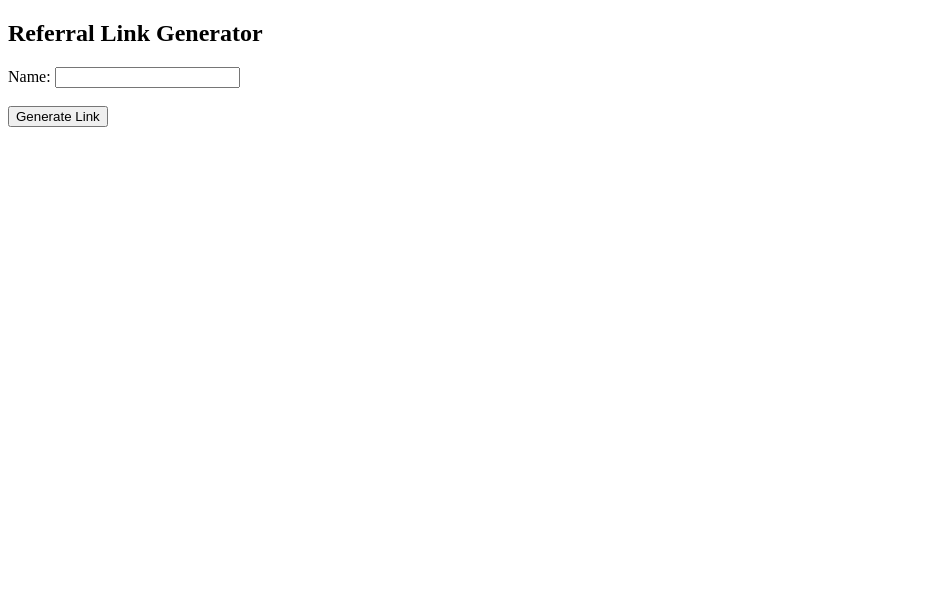
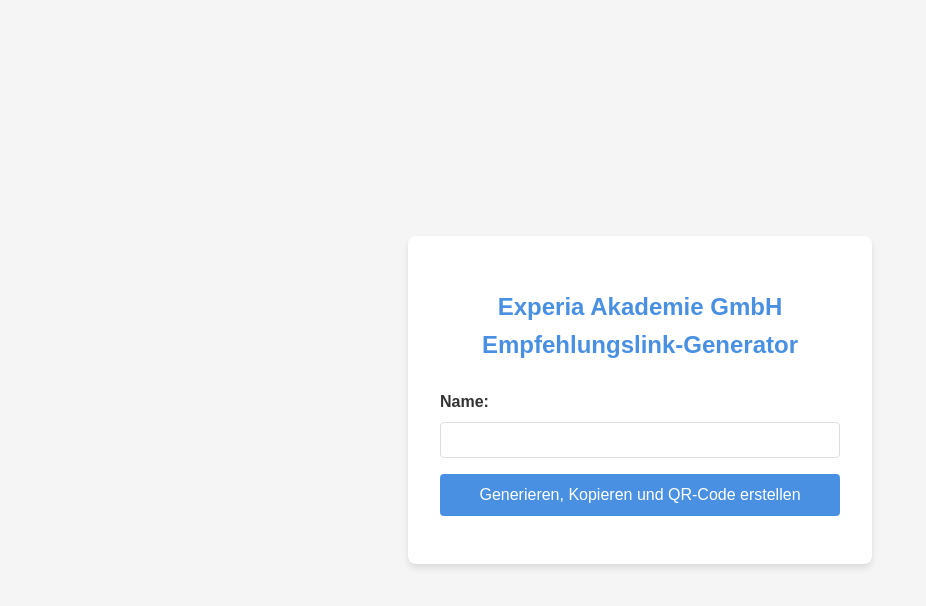
Before and after one commit to vauzher/vauzher.github.io, a plain HTML site: page index.html in a window 1280 px wide. Shown: the whole page, without its empty margins (0-926 px from the left). Drawn offline with Linux system fonts and the light colour scheme.

Commit message:
Final New Design

```diff
--- a/index.html
+++ b/index.html
@@ -1,24 +1,146 @@
 <!DOCTYPE html>
-<html>
+<html lang="de">
+<head>
+    <meta charset="UTF-8">
+    <meta name="viewport" content="width=device-width, initial-scale=1.0">
+    <title>Experia Akademie GmbH</title>
+    <script src="https://cdnjs.cloudflare.com/ajax/libs/qrcodejs/1.0.0/qrcode.min.js"></script>
+    <style>
+        :root {
+            --primary-color: #4a90e2;
+            --secondary-color: #f5f5f5;
+            --text-color: #333;
+            --shadow-color: rgba(0, 0, 0, 0.1);
+            --success-color: #28a745;
+        }
+
+        body {
+            font-family: 'Arial', sans-serif;
+            line-height: 1.6;
+            color: var(--text-color);
+            background-color: var(--secondary-color);
+            margin: 0;
+            padding: 0;
+            display: flex;
+            justify-content: center;
+            align-items: center;
+            min-height: 100vh;
+        }
+
+        .container {
+            background-color: #ffffff;
+            padding: 2rem;
+            border-radius: 8px;
+            box-shadow: 0 4px 6px var(--shadow-color);
+            max-width: 400px;
+            width: 100%;
+        }
+
+        h2 {
+            color: var(--primary-color);
+            margin-bottom: 1.5rem;
+            text-align: center;
+        }
+
+        form {
+            display: flex;
+            flex-direction: column;
+        }
+
+        label {
+            margin-bottom: 0.5rem;
+            font-weight: bold;
+        }
+
+        input[type="text"] {
+            padding: 0.5rem;
+            margin-bottom: 1rem;
+            border: 1px solid #ddd;
+            border-radius: 4px;
+            font-size: 1rem;
+        }
+
+        button {
+            background-color: var(--primary-color);
+            color: white;
+            border: none;
+            padding: 0.75rem;
+            border-radius: 4px;
+            cursor: pointer;
+            font-size: 1rem;
+            transition: background-color 0.3s ease;
+        }
+
+        button:hover {
+            background-color: #3a80d2;
+        }
+
+        #successMessage {
+            display: none;
+            color: var(--success-color);
+            margin-top: 1rem;
+            text-align: center;
+            font-weight: bold;
+        }
+
+        #qrCodeContainer {
+            display: flex;
+            justify-content: center;
+            margin-top: 1rem;
+        }
+
+        @media (max-width: 480px) {
+            .container {
+                padding: 1.5rem;
+            }
+        }
+    </style>
+</head>
 <body>
+    <div class="container">
+        <h2>Experia Akademie GmbH Empfehlungslink-Generator</h2>
+        <form id="referralForm">
+            <label for="name">Name:</label>
+            <input type="text" id="name" required>
+            <button type="button" onclick="generateCopyAndQR()">Generieren, Kopieren und QR-Code erstellen</button>
+        </form>
+        <p id="successMessage"></p>
+        <div id="qrCodeContainer"></div>
+    </div>
 
-<h2>Referral Link Generator</h2>
+    <script>
+        function generateCopyAndQR() {
+            var name = document.getElementById("name").value.trim();
+            if (name === "") {
+                alert("Bitte geb einen Namen ein.");
+                return;
+            }
+            var formattedName = encodeURIComponent(name);
+            var generatedLink = "https://docs.google.com/forms/d/e/1FAIpQLSeTcdop2ReD7UivFK11VXLU1bpbE0xlzOb4hd10RWfcukBwyA/viewform?entry.1206042007=" + formattedName;
 
-<form id="referralForm">
-  Name: <input type="text" id="name"><br><br>
-  <input type="button" value="Generate Link" onclick="generateLink()">
-</form>
+            // Copy to clipboard
+            navigator.clipboard.writeText(generatedLink).then(function() {
+                // Generate QR Code
+                var qrCodeContainer = document.getElementById("qrCodeContainer");
+                qrCodeContainer.innerHTML = ''; // Clear previous QR code
+                new QRCode(qrCodeContainer, {
+                    text: generatedLink,
+                    width: 128,
+                    height: 128
+                });
 
-<p id="linkOutput"></p>
-
-<script>
-function generateLink() {
-  var name = document.getElementById("name").value;
-  var formattedName = name.replace(" ", "+");
-  var link = "https://docs.google.com/forms/d/e/1FAIpQLSeTcdop2ReD7UivFK11VXLU1bpbE0xlzOb4hd10RWfcukBwyA/viewform?entry.1206042007=" + formattedName;
-  document.getElementById("linkOutput").innerHTML = "<a href='" + link + "' target='_blank'>" + link + "</a>";
-}
-</script>
-
+                // Show success message
+                var successMessage = document.getElementById("successMessage");
+                successMessage.textContent = "Link generiert, in die Zwischenablage kopiert und QR-Code erstellt!";
+                successMessage.style.display = "block";
+                setTimeout(function() {
+                    successMessage.style.display = "none";
+                }, 5000);
+            }, function(err) {
+                console.error('Could not copy text: ', err);
+                alert('Fehler beim Kopieren des Links. Bitte versuch es erneut..');
+            });
+        }
+    </script>
 </body>
 </html>
```
